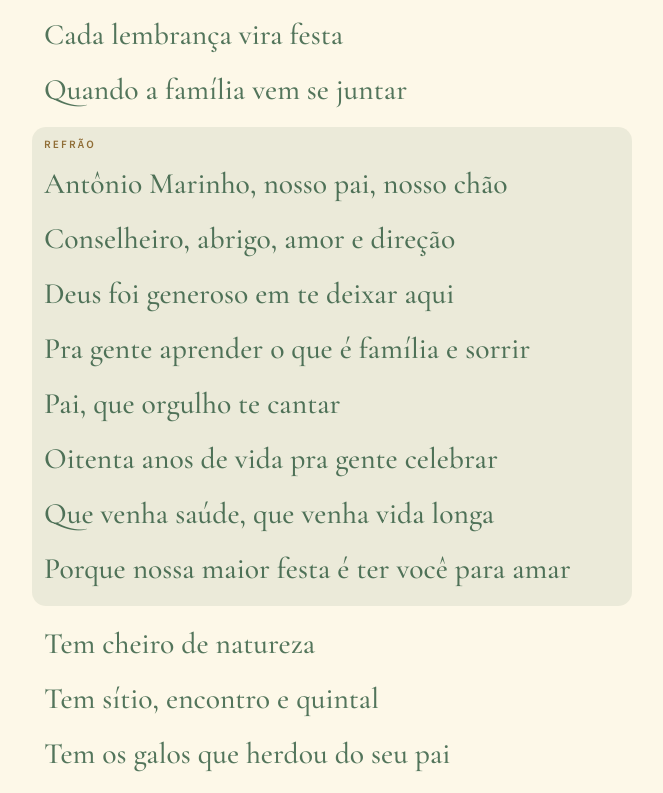
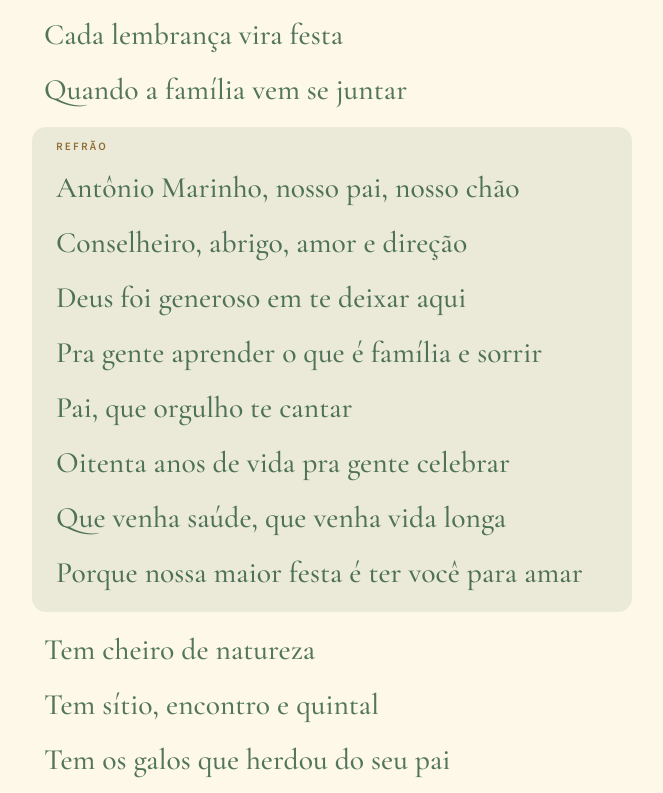
Before and after one commit to lucasfrotam/homenagem-antonio-marinho-80-anos, a plain HTML site: page index.html in a window 1280 px wide. Shown: the part 1967-2760 px from the top of the page, without its empty margins (308-971 px from the left). Drawn offline with Linux system fonts and the light colour scheme.

Commit message:
fix(letra): restaura margem lateral do bloco refrao

```diff
--- a/styles.css
+++ b/styles.css
@@ -798,20 +798,19 @@ body.is-playing .play-btn svg {
 
 .chorus-block {
   margin: 10px 0;
-  padding: 8px 0 10px;
+  padding: 10px 16px 12px;
   border-radius: 14px;
   background: rgba(10, 61, 31, 0.07);
 }
 
-/* Mesma coluna de texto das demais linhas (sem inset extra do bloco) */
 .chorus-block .lyric-line {
-  padding-left: 12px;
-  padding-right: 12px;
+  padding-left: 8px;
+  padding-right: 8px;
 }
 
 .refrao-label {
   display: block;
-  margin: 2px 0 2px 12px;
+  margin: 2px 0 4px 8px;
   font-family: "Source Sans 3", sans-serif;
   font-size: 0.7rem;
   font-weight: 600;
```
